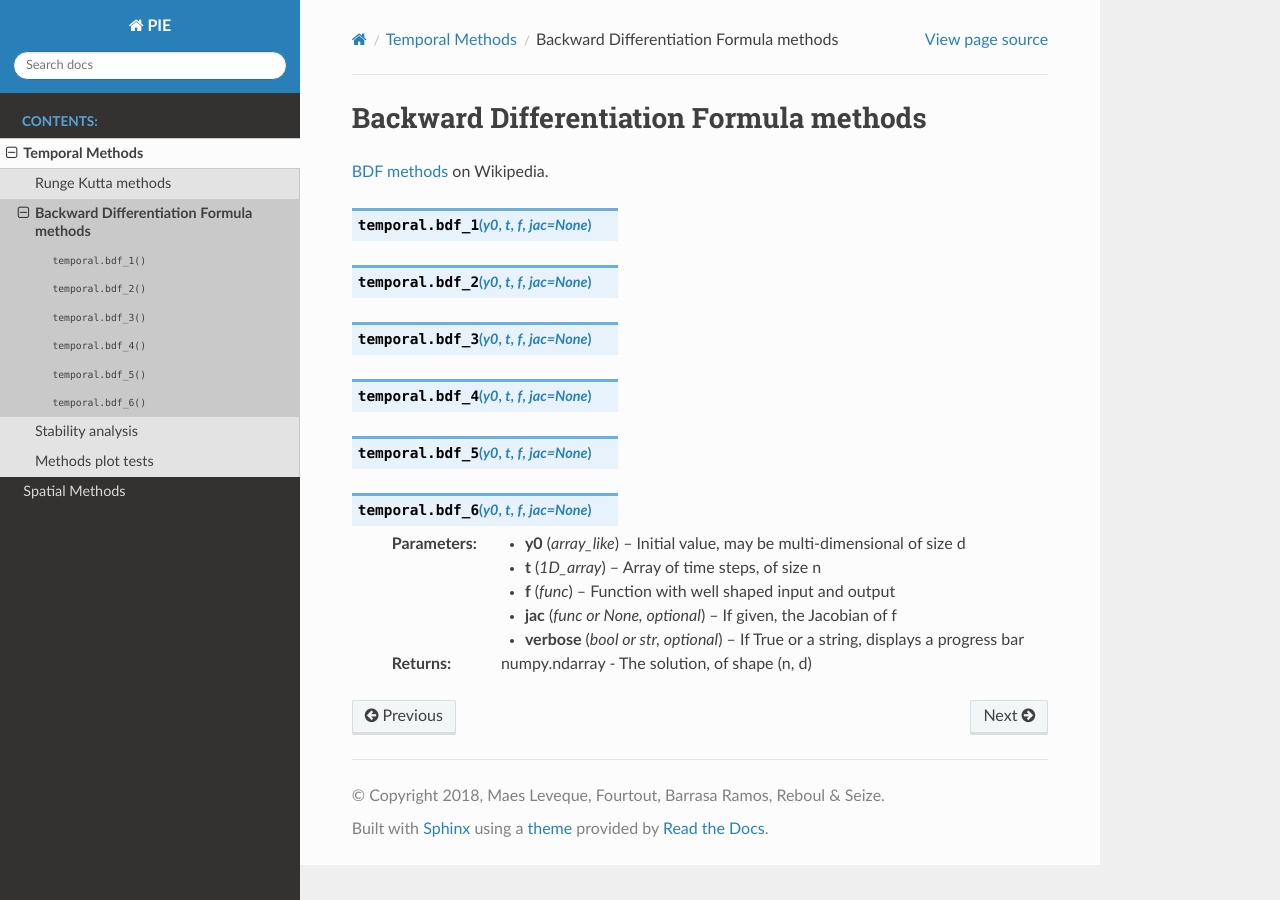
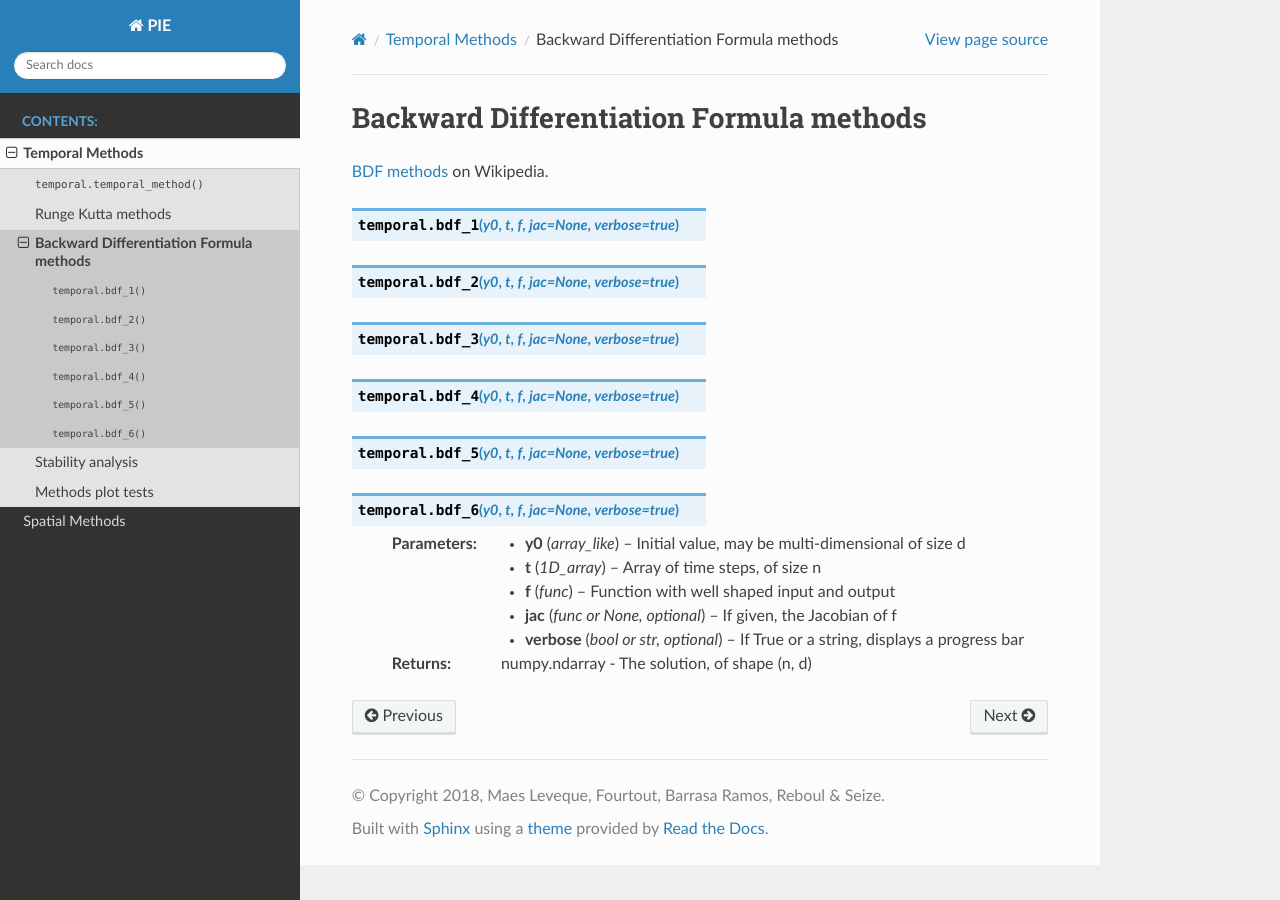
Before and after one commit to pierreXVI/PIE, a Sphinx documentation site: the page built from doc/source/temporal/bdf.rst, in a window 1280 px wide. Built offline with Sphinx 7.4.7 and the Read the Docs theme 2.0.0, drawn with Linux system fonts in a browser that asks for light colours.

Commit message:
Restructuring the doc

```diff
--- a/doc/source/index.rst
+++ b/doc/source/index.rst
@@ -21,8 +21,8 @@ for an explicit right hand side, and the package ``spatial`` is used to compute
    :maxdepth: 2
    :caption: Contents:
 
-   temporal.rst
-   spatial.rst
+   temporal/temporal.rst
+   spatial/spatial.rst
 
 
 
--- a/doc/source/bdf.rst
+++ b/doc/source/temporal/bdf.rst
@@ -5,12 +5,12 @@ Backward Differentiation Formula methods
 `BDF methods <https://en.wikipedia.org/wiki/Backward_differentiation_formula>`_ on Wikipedia.
 
 
-.. py:function:: temporal.bdf_1(y0, t, f, jac=None)
-.. py:function:: temporal.bdf_2(y0, t, f, jac=None)
-.. py:function:: temporal.bdf_3(y0, t, f, jac=None)
-.. py:function:: temporal.bdf_4(y0, t, f, jac=None)
-.. py:function:: temporal.bdf_5(y0, t, f, jac=None)
-.. py:function:: temporal.bdf_6(y0, t, f, jac=None)
+.. py:function:: temporal.bdf_1(y0, t, f, jac=None, verbose=true)
+.. py:function:: temporal.bdf_2(y0, t, f, jac=None, verbose=true)
+.. py:function:: temporal.bdf_3(y0, t, f, jac=None, verbose=true)
+.. py:function:: temporal.bdf_4(y0, t, f, jac=None, verbose=true)
+.. py:function:: temporal.bdf_5(y0, t, f, jac=None, verbose=true)
+.. py:function:: temporal.bdf_6(y0, t, f, jac=None, verbose=true)
 
    :param array_like y0: Initial value, may be multi-dimensional of size d
    :param 1D_array t: Array of time steps, of size n
```
Also changed, not shown: doc/source/rk.rst (deleted, +0 -24 lines), doc/source/temporal.rst (deleted, +0 -20 lines), doc/source/temporal/rk.rst (added, +17 -0 lines), doc/source/temporal/temporal.rst (added, +30 -0 lines), doc/source/spatial/fd.rst (renamed from doc/source/fd.rst), doc/source/spatial/sd.rst (renamed from doc/source/sd.rst), doc/source/spatial/spatial.rst (renamed from doc/source/spatial.rst), doc/source/temporal/stability.rst (renamed from doc/source/stability.rst), doc/source/temporal/test.rst (renamed from doc/source/test.rst).
